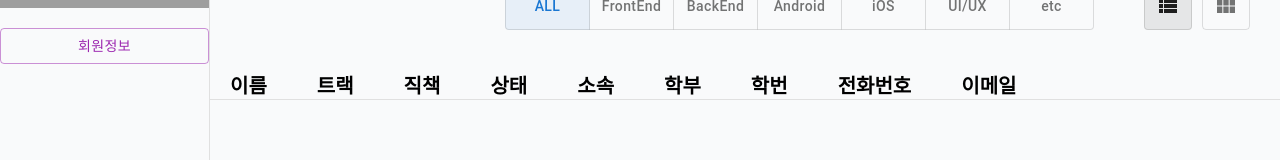
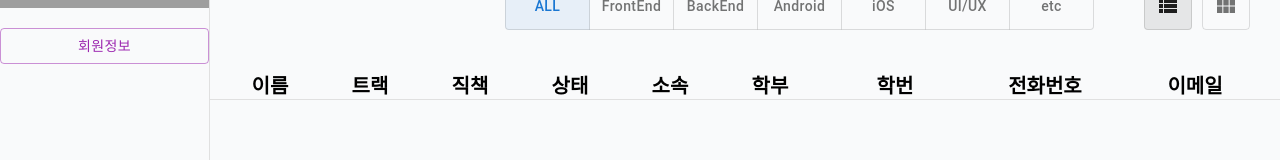
Before and after one commit to BCSDLab/BCSD_INTERNAL_WEB, a React (Vite) app: page / in a window 1280 px wide. Shown: the part 139-299 px from the top of the page. Built offline with nearby package versions, Linux system fonts and the light colour scheme; grey boxes are pictures that could not be loaded.

Commit message:
feat: 리스트 스타일 속성 추가

```diff
--- a/src/page/MemberInfo/ListLayout/index.tsx
+++ b/src/page/MemberInfo/ListLayout/index.tsx
@@ -2,16 +2,16 @@ import * as S from './style';
 
 export default function ListLayout() {
   return(
-    <div css={S.attribute}>
-      <div>이름</div>
-      <div>트랙</div>
-      <div>직책</div>
-      <div>상태</div>
-      <div>소속</div>
-      <div>학부</div>
-      <div>학번</div>
-      <div>전화번호</div>
-      <div>이메일</div>
+    <div css={S.attributeContainer}>
+      <div css={S.attribute}>이름</div>
+      <div css={S.attribute}>트랙</div>
+      <div css={S.attribute}>직책</div>
+      <div css={S.attribute}>상태</div>
+      <div css={S.attribute}>소속</div>
+      <div css={S.attribute}>학부</div>
+      <div css={S.longAttribute}>학번</div>
+      <div css={S.longAttribute}>전화번호</div>
+      <div css={S.longAttribute}>이메일</div>
       </div>
   )
 }
--- a/src/page/MemberInfo/ListLayout/style.ts
+++ b/src/page/MemberInfo/ListLayout/style.ts
@@ -1,12 +1,22 @@
 import { css } from "@emotion/react";
 
-export const attribute = css`
+export const attributeContainer = css`
   display: flex;
-  justify-content: flex-start;
+  justify-content: space-around;
   padding: 0 20px;
   margin: 20px 0;
   font-size: 20px;
   font-weight: bold;
-  gap: 50px;
+  gap: 20px;
   border-bottom: 1px solid #e0e0e0;
 `;
+
+export const attribute = css`
+  width: 70px;
+  text-align: center;
+`;
+
+export const longAttribute = css`
+  width: 120px;
+  text-align: center;
+`;
```
